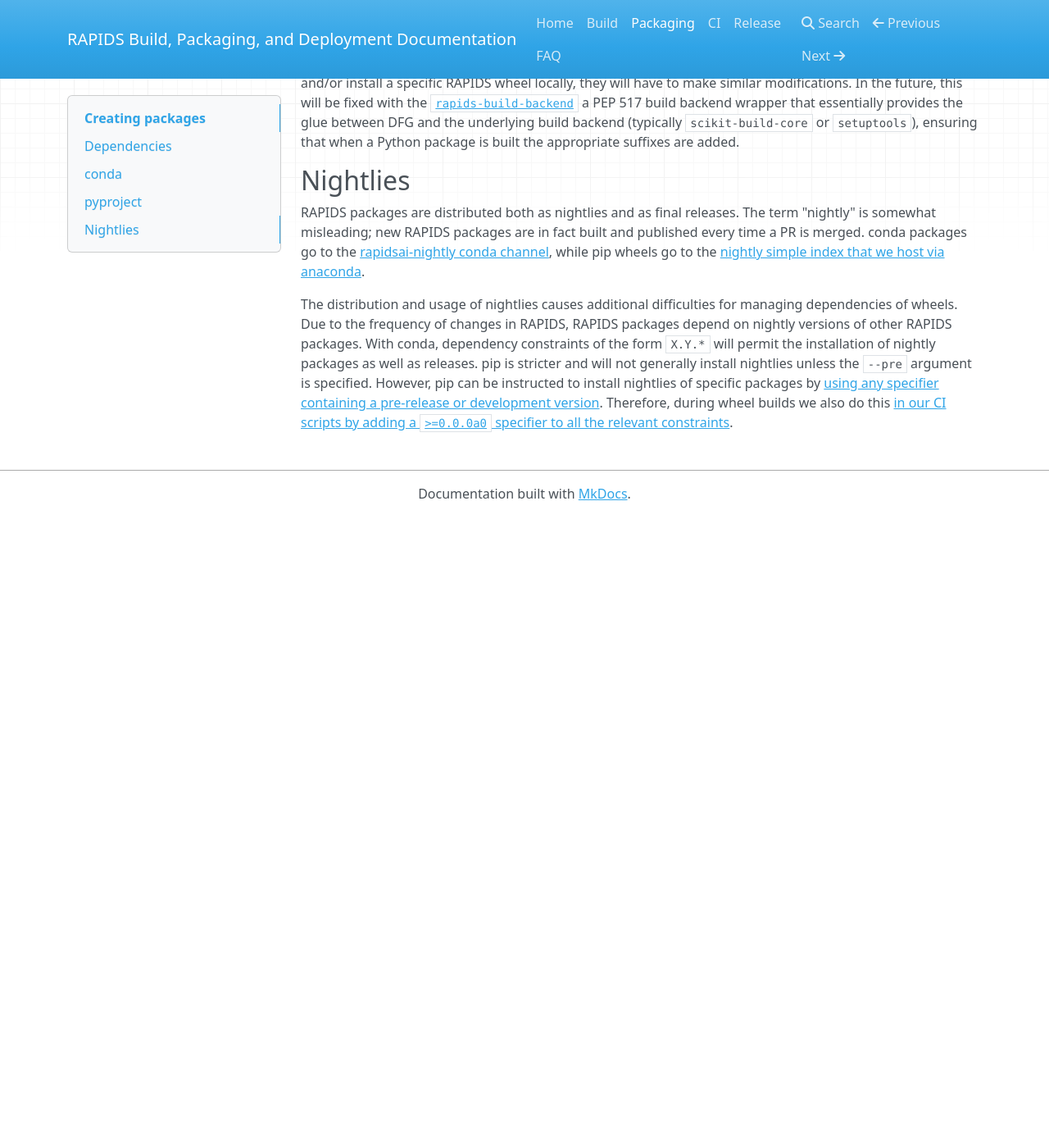
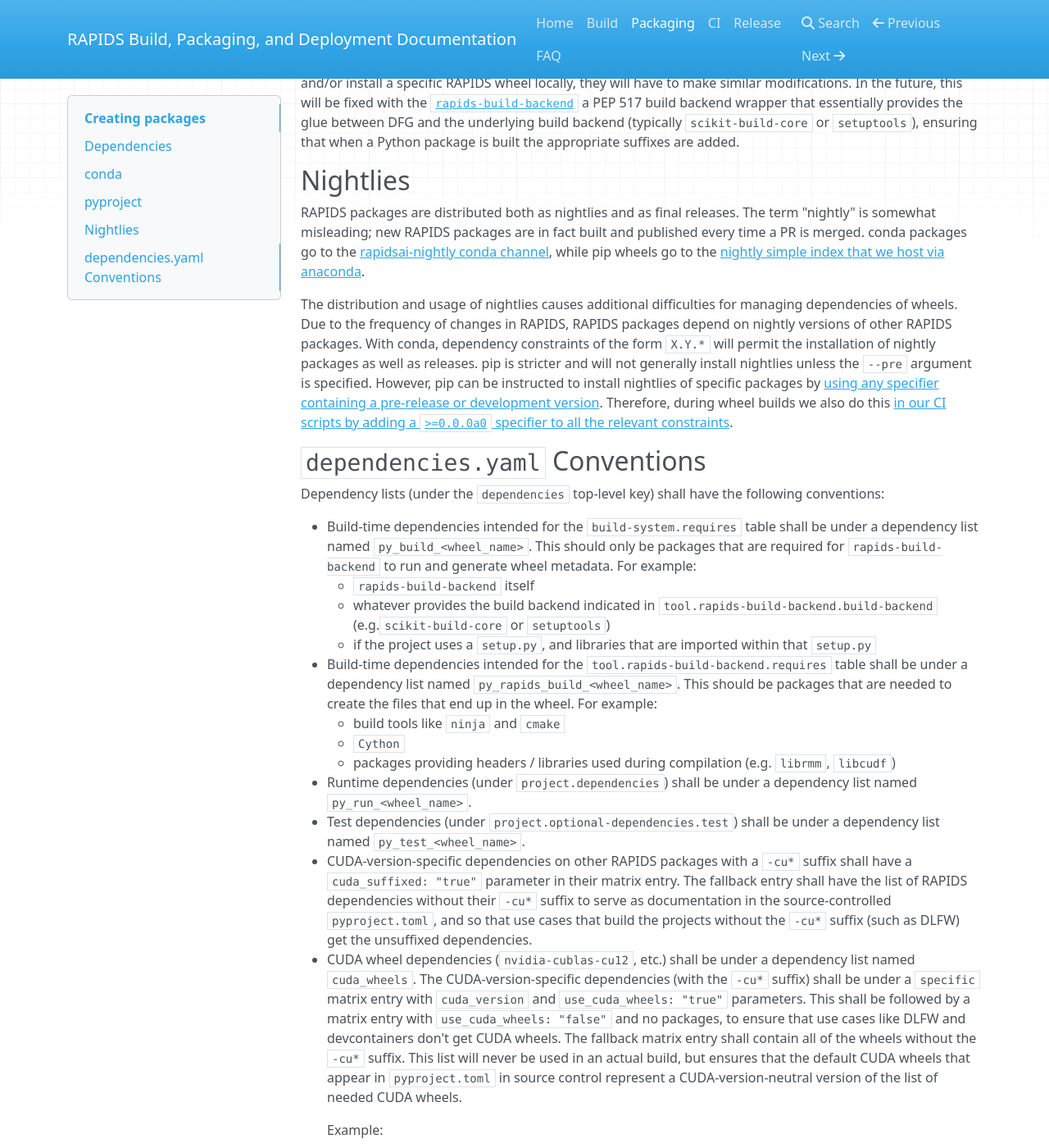
Before and after one commit to rapidsai/build-planning, an MkDocs documentation site: the page built from docs/docs/packaging.md, in a window 1280 px wide and 1400 px high, scrolled down 2033 px. Shown: the whole window at 82% size. Built offline with MkDocs 1.6.1, drawn with Linux system fonts in a browser that asks for light colours; nearby versions of some CDN libraries; before the commit the page ends 2663 px from its top, so only the background shows below that; some of the changed text lies outside the part shown.

Commit message:
Write some conventions for dependencies.yaml (#96)
Document the conventions that we are using in `dependencies.yaml` to
ensure consistency across RAPIDS repos.

````diff
--- a/docs/docs/packaging.md
+++ b/docs/docs/packaging.md
@@ -85,3 +85,76 @@ With conda, dependency constraints of the form `X.Y.*` will permit the installat
 pip is stricter and will not generally install nightlies unless the `--pre` argument is specified.
 However, pip can be instructed to install nightlies of specific packages by [using any specifier containing a pre-release or development version](https://pip.pypa.io/en/stable/cli/pip_install/#pre-release-versions).
 Therefore, during wheel builds we also do this [in our CI scripts by adding a `>=0.0.0a0` specifier to all the relevant constraints](https://github.com/rapidsai/cudf/blob/branch-24.06/ci/build_wheel.sh#L34).
+
+## `dependencies.yaml` Conventions
+
+Dependency lists (under the `dependencies` top-level key) shall have the
+following conventions:
+
+- Build-time dependencies intended for the `build-system.requires` table shall
+  be under a dependency list named `py_build_<wheel_name>`. This should only be
+  packages that are required for `rapids-build-backend` to run and generate
+  wheel metadata. For example:
+    - `rapids-build-backend` itself
+    - whatever provides the build backend indicated in
+      `tool.rapids-build-backend.build-backend` (e.g.`scikit-build-core` or
+      `setuptools`)
+    - if the project uses a `setup.py`, and libraries that are imported within
+      that `setup.py`
+- Build-time dependencies intended for the `tool.rapids-build-backend.requires`
+  table shall be under a dependency list named `py_rapids_build_<wheel_name>`.
+  This should be packages that are needed to create the files that end up in
+  the wheel. For example:
+    - build tools like `ninja` and `cmake`
+    - `Cython`
+    - packages providing headers / libraries used during compilation (e.g.
+      `librmm`, `libcudf`)
+- Runtime dependencies (under `project.dependencies`) shall be under a
+  dependency list named `py_run_<wheel_name>`.
+- Test dependencies (under `project.optional-dependencies.test`) shall be under
+  a dependency list named `py_test_<wheel_name>`.
+- CUDA-version-specific dependencies on other RAPIDS packages with a `-cu*`
+  suffix shall have a `cuda_suffixed: "true"` parameter in their matrix entry.
+  The fallback entry shall have the list of RAPIDS dependencies without their
+  `-cu*` suffix to serve as documentation in the source-controlled
+  `pyproject.toml`, and so that use cases that build the projects without the
+  `-cu*` suffix (such as DLFW) get the unsuffixed dependencies.
+- CUDA wheel dependencies (`nvidia-cublas-cu12`, etc.) shall be under a
+  dependency list named `cuda_wheels`. The CUDA-version-specific dependencies
+  (with the `-cu*` suffix) shall be under a `specific` matrix entry with
+  `cuda_version` and `use_cuda_wheels: "true"` parameters. This shall be
+  followed by a matrix entry with `use_cuda_wheels: "false"` and no packages,
+  to ensure that use cases like DLFW and devcontainers don't get CUDA wheels.
+  The fallback matrix entry shall contain all of the wheels without the `-cu*`
+  suffix. This list will never be used in an actual build, but ensures that
+  the default CUDA wheels that appear in `pyproject.toml` in source control
+  represent a CUDA-version-neutral version of the list of needed CUDA wheels.
+
+    Example:
+
+    ```
+    cuda_wheels:
+      specific:
+        - output_type: pyproject
+          matrices:
+            - matrix:
+                cuda_version: "12.*"
+                use_cuda_wheels: "true"
+              packages:
+                - nvidia-cublas-cu12
+            # CUDA 11 does not provide wheels, so use the system libraries instead
+            - matrix:
+                cuda_version: "11.*"
+                use_cuda_wheels: "true"
+              packages:
+            # if use_cuda_wheels=false is provided, do not add dependencies on any CUDA wheels
+            # (e.g. for DLFW and pip devcontainers)
+            - matrix:
+                use_cuda_wheels: "false"
+              packages:
+            # if no matching matrix selectors passed, list the unsuffixed packages
+            # (just as a source of documentation, as this populates pyproject.toml in source control)
+            - matrix:
+              packages:
+                - nvidia-cublas
+    ```
````
